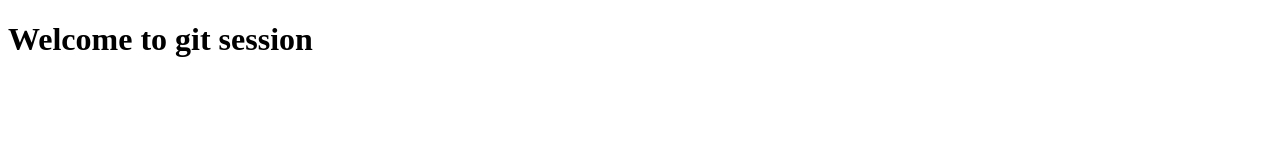
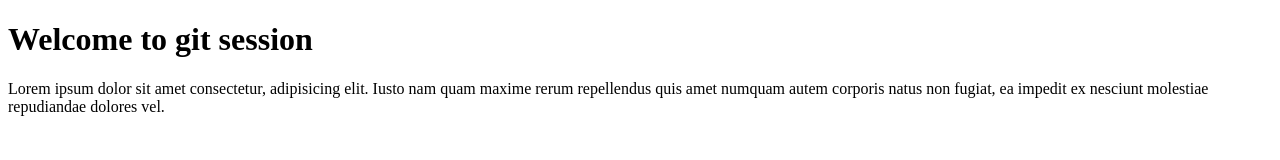
Before and after one commit to BhaskarGodasi/movie_serach_website, a plain HTML site: page index.html in a window 1280 px wide. Drawn offline with Linux system fonts and the light colour scheme.

Commit message:
second time

```diff
--- a/index.html
+++ b/index.html
@@ -7,5 +7,7 @@
 </head>
 <body>
     <h1> Welcome to git session</h1>
+
+    <p>Lorem ipsum dolor sit amet consectetur, adipisicing elit. Iusto nam quam maxime rerum repellendus quis amet numquam autem corporis natus non fugiat, ea impedit ex nesciunt molestiae repudiandae dolores vel.</p>
 </body>
 </html>
```
